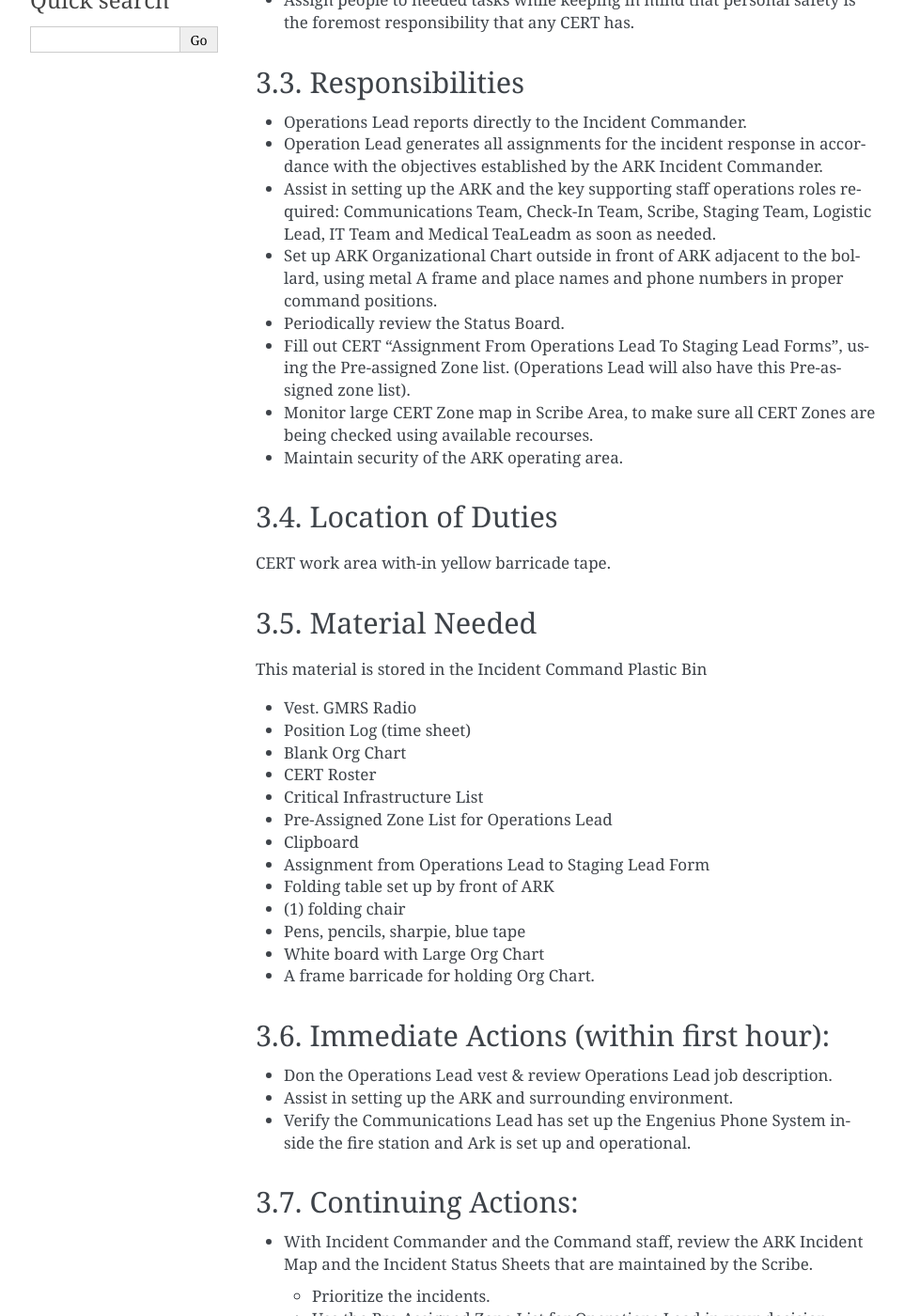
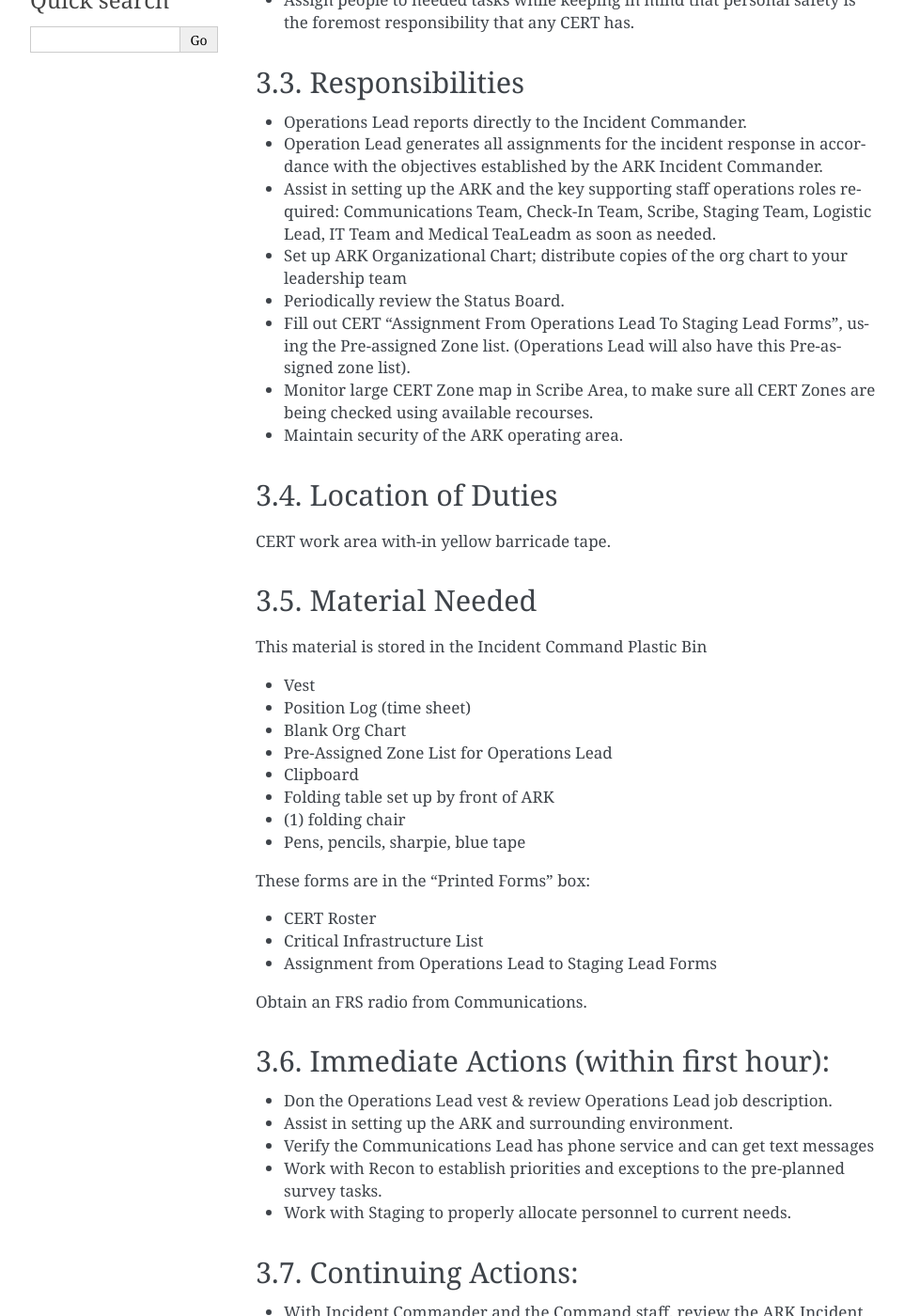
Before and after one commit to neilkatin/lah-cert-positions-guide, a Sphinx documentation site: the page built from source/operations-lead.md, in a window 1280 px wide and 1400 px high, scrolled down 388 px. Shown: the whole window at 94% size, without its empty margins (148-1110 px from the left). Built offline with Sphinx 7.4.7, drawn with Linux system fonts in a browser that asks for light colours.

Commit message:
Adding in changes as reported from the drill on 2018-09-16; mostly moving documents to the "printed forms" box to avoid replenishing all the boxes.

```diff
--- a/source/operations-lead.md
+++ b/source/operations-lead.md
@@ -3,11 +3,14 @@
 
 ## Description
 
-The CERT Operations Lead is designated by the Incident Commander \(IC\) and is a General Staff position on the CERT IC’s team. Operations Lead is the focal point for tactical response to incident needs and plans.
+The CERT Operations Lead is designated by the Incident Commander \(IC\) and
+is a General Staff position on the CERT IC’s team. Operations Lead is the
+focal point for tactical response to incident needs and plans.
 
 ## Missions
 
-* Implement the IC’s directions, set up the ARK and CERT work area \(see map\), assist in making personnel assignments to the CERT ARK.
+* Implement the IC’s directions, set up the ARK and CERT work area \(see map\),
+ assist in making personnel assignments to the CERT ARK.
 
 * Assign people to needed tasks while keeping in mind that personal safety is the foremost responsibility that any CERT has.
 
@@ -17,9 +20,12 @@ The CERT Operations Lead is designated by the Incident Commander \(IC\) and is a
 
 * Operation Lead generates all assignments for the incident response in accordance with the objectives established by the ARK Incident Commander.
 
-* Assist in setting up the ARK and the key supporting staff operations roles required: Communications Team, Check-In Team, Scribe, Staging Team, Logistic Lead, IT Team and Medical TeaLeadm as soon as needed.
+* Assist in setting up the ARK and the key supporting staff operations roles required:
+Communications Team, Check-In Team, Scribe, Staging Team,
+ Logistic Lead, IT Team and Medical TeaLeadm as soon as needed.
 
-* Set up ARK Organizational Chart outside in front of ARK adjacent to the bollard, using metal A frame and place names and phone numbers in proper command positions.
+* Set up ARK Organizational Chart; distribute copies of the org chart to
+your leadership team
 
 * Periodically review the Status Board.
 
@@ -37,19 +43,23 @@ CERT work area with-in yellow barricade tape.
 
 This material is stored in the Incident Command Plastic Bin
 
-* Vest. GMRS Radio
+* Vest
 * Position Log \(time sheet\)
 * Blank Org Chart
-* CERT Roster
-* Critical Infrastructure List
 * Pre-Assigned Zone List for Operations Lead
 * Clipboard
-* Assignment from Operations Lead to Staging Lead Form
 * Folding table set up by front of ARK
 * \(1\) folding chair
 * Pens, pencils, sharpie, blue tape
-* White board with Large Org Chart
-* A frame barricade for holding Org Chart.
+
+These forms are in the "Printed Forms" box:
+
+* CERT Roster
+* Critical Infrastructure List
+* Assignment from Operations Lead to Staging Lead Forms
+
+Obtain an FRS radio from Communications.
+
 
 ## Immediate Actions \(within first hour\):
 
@@ -57,7 +67,11 @@ This material is stored in the Incident Command Plastic Bin
 
 * Assist in setting up the ARK and surrounding environment.
 
-* Verify the Communications Lead has set up the Engenius Phone System inside the fire station and Ark is set up and operational.
+* Verify the Communications Lead has phone service and can get text messages
+
+* Work with Recon to establish priorities and exceptions to the pre-planned survey tasks.
+
+* Work with Staging to properly allocate personnel to current needs.
 
 ## Continuing Actions:
 
```
Also changed, not shown: source/check-in.md (+6 -2 lines), source/communications.md (+4 -1 lines), source/incident-commander.md (+5 -2 lines), source/scribe.md (+5 -2 lines), source/staging.md (+5 -1 lines).
